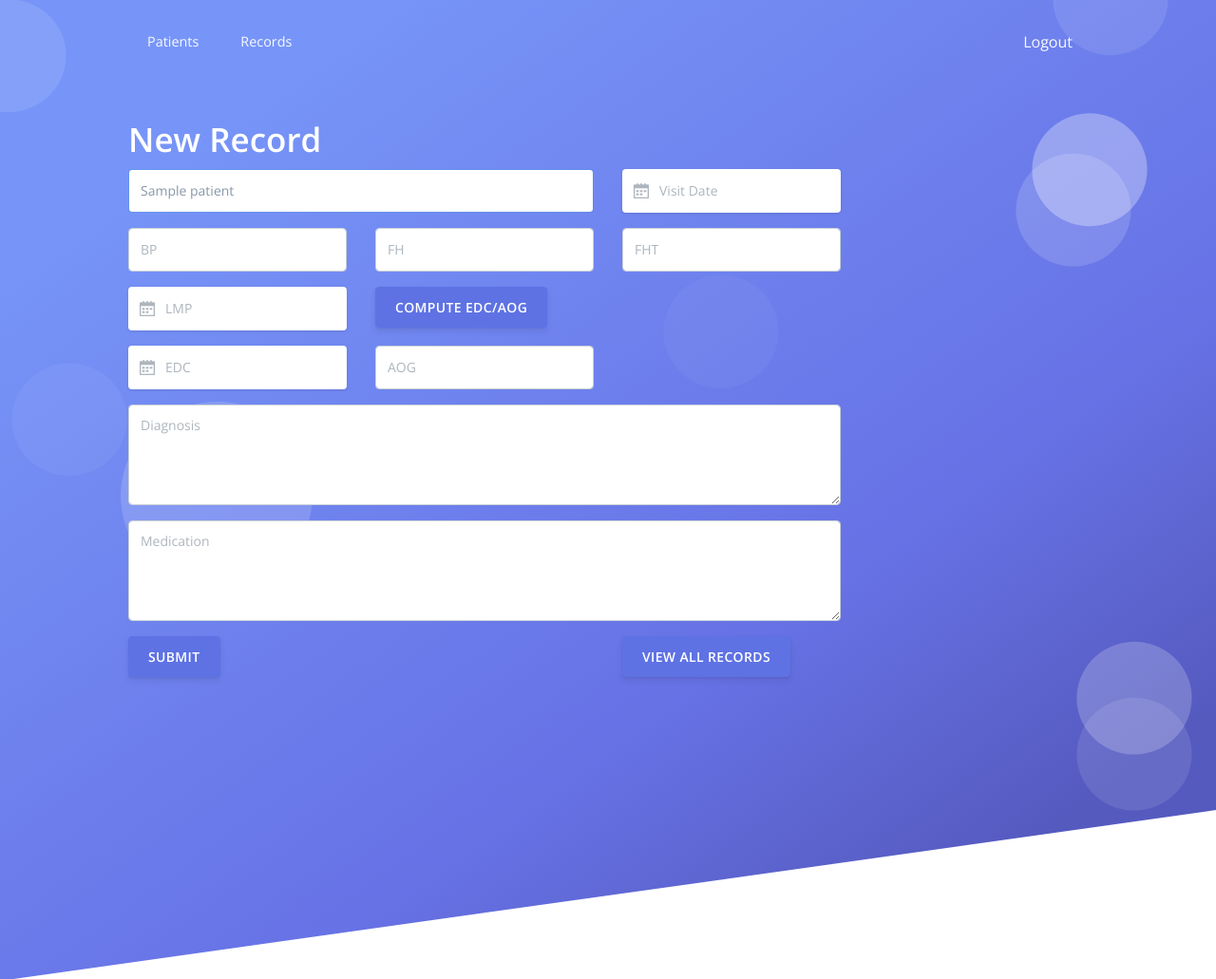
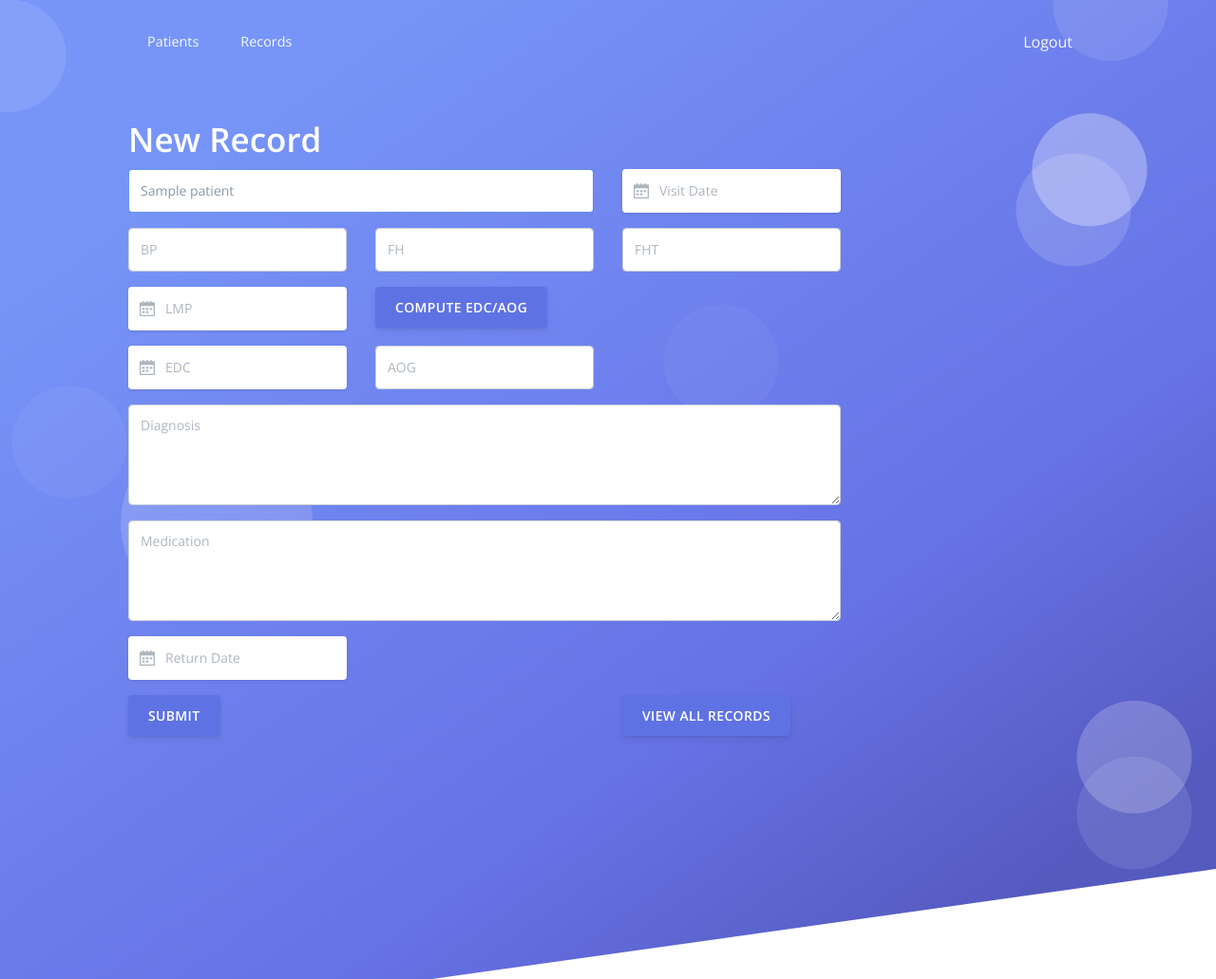
Before and after one commit to timlamoglia/obgynapp, a Django app: page /patients/1/records/new/ in a window 1280 px wide. Shown: the top 1031 px of the page at 95% size. Run offline with Django 3.2, Linux system fonts and the light colour scheme; tables that the repository leaves empty hold one stand-in row (values such as "Sample post"); some libraries are stand-ins or nearby versions.

Commit message:
Displays errors in records form

```diff
--- a/records/templates/records/form.html
+++ b/records/templates/records/form.html
@@ -7,6 +7,14 @@
 	Edit Record
 	{% endif %}
 </h1>
+
+{% if form.errors %}
+  <ul>
+    {% for key,value in form.errors.items %}
+      <li>{{ key|escape }} : {{ value|escape }}</li>
+    {% endfor %}
+  </ul>
+{% endif %}
 
 <form method="post">{% csrf_token %}
 	<!-- <table>
@@ -127,6 +135,22 @@
 		</div>
 	</div>
 </div>
+<div class="row">
+	<div class="col-6 col-md-4">
+		<div class="form-group">
+		    <div class="input-group input-group-alternative">
+		    	<div class="input-group-prepend">
+		    	<span class="input-group-text"><i class="ni ni-calendar-grid-58"></i></span>
+		    	</div>
+		    	<input class="form-control datepicker" placeholder="Return Date" type="text" name="return_date" required id="id_return_date" autocomplete="off"
+		    	{% if record.return_date %}
+		    	value="{{ record.return_date }}"
+		     	{% endif %}
+		     	/>
+			</div>
+		</div>
+	</div>
+</div>
 
 <div class="row">
 	<div class="col-6 col-md-4">
--- a/records/views.py
+++ b/records/views.py
@@ -42,6 +42,7 @@ def new(request, patient_id):
 	patient = get_object_or_404(Patient, pk=patient_id)
 	form = RecordForm(request.POST or None, initial={'patient': patient})
 	if form.is_valid():
+		form.patient = patient
 		record = form.save()
 		return HttpResponseRedirect(reverse('records:show', args=(patient_id, record.id)))
 	return render(request, 'records/form.html', {'form': form, 'patient': patient})
@@ -56,6 +57,7 @@ def edit(request, patient_id, record_id):
 	if form.is_valid():
 		form.save()
 		return HttpResponseRedirect(reverse('records:show', args=(patient_id, record.id)))
+	# print(form.errors)
 	return render(request, 'records/form.html', {'form': form, 'patient': patient, 'record': record})
 
 def delete(request, patient_id, record_id):
```
